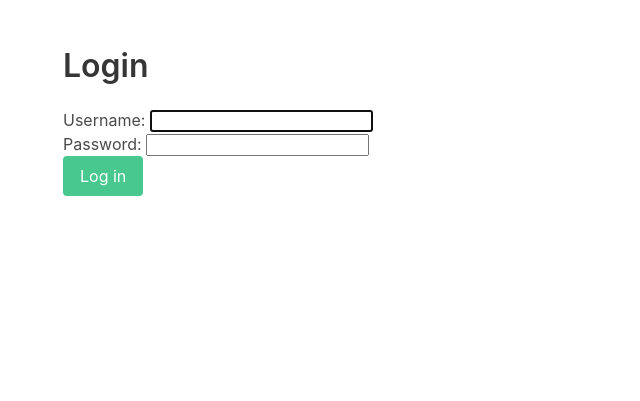
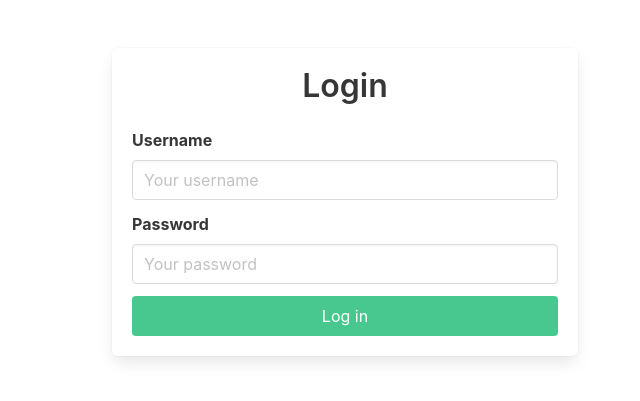
Before and after one commit to Oaksas/remotejobs, a Django app: page /login/ in a window 1280 px wide. Shown: the part 56-457 px from the top of the page, without its empty margins (295-935 px from the left). Run offline with Django 5.2, Linux system fonts and the light colour scheme.

Commit message:
Fix urls

````diff
--- a/apps/core/views.py
+++ b/apps/core/views.py
@@ -8,7 +8,7 @@ from apps.userprofile.models import UserProfile
 
 
 def frontpage(request):
-    jobs = Job.objects.all()[0:3]
+    jobs = Job.objects.all().order_by('-created_at')[:3]
     return render(request, 'core/frontPage.html', {'jobs': jobs})
 
 
--- /dev/null
+++ b/apps/notification/urls.py
@@ -0,0 +1,8 @@
+from django.urls import path
+
+from .views import notifications
+
+urlpatterns = [
+    path('', notifications, name="notifications"),
+
+]
--- a/remotejobs/urls.py
+++ b/remotejobs/urls.py
@@ -30,5 +30,6 @@ urlpatterns = [
 
     path('jobs/', include('apps.job.urls')),
     path('dashboard/', include('apps.userprofile.urls')),
+    path('notifications/', include('apps.notification.urls')),
 
 ]
--- a/templates/core/base.html
+++ b/templates/core/base.html
@@ -20,7 +20,7 @@
                 {% if user.is_authenticated %}
                 <a href="{% url 'dashboard' %}" class="navbar-item">Dashboard</a>
                 <a href="{% url 'all_jobs' %}" class="navbar-item">All Jobs</a>
-                <a href="" class="navbar-item"><ion-icon name="notifications-outline" size="medium"></ion-icon> {{notifications.count}}</a>
+                <a href="{%url 'notifications'%}" class="navbar-item"><ion-icon name="notifications-outline" size="medium"></ion-icon> {{notifications.count}}</a>
                 {% endif %}
                 <div class="navbar-item">
                     <div class="buttons">
--- a/templates/core/login.html
+++ b/templates/core/login.html
@@ -2,22 +2,33 @@
 
 {% block content %}
 <div class="container">
-    <div class="columns">
-        <div class="column is-6 is-offset-3">
-            <h1 class="title"> Login</h1>
+    <div class="columns is-centered">
+        <div class="column is-5">
+            <div class="box">
+                <h1 class="title has-text-centered">Login</h1>
                 <form action="." method="post">
                     {% csrf_token %}
-                {{ form.as_p }}
+                    <div class="field">
+                        <label class="label">Username</label>
+                        <div class="control">
+                            <input class="input" type="text" name="username" placeholder="Your username">
+                        </div>
+                    </div>
+                    <div class="field">
+                        <label class="label">Password</label>
+                        <div class="control">
+                            <input class="input" type="password" name="password" placeholder="Your password">
+                        </div>
+                    </div>
                     <div class="field">
                         <div class="control">
-                        <button class="button is-success">Log in</button>
+                            <button class="button is-success is-fullwidth">Log in</button>
                         </div>
-
                     </div>
                 </form>
             </div>
         </div>
     </div>
+</div>
 
 {% endblock %}
-```
--- a/templates/job/apply_for_job.html
+++ b/templates/job/apply_for_job.html
@@ -1,6 +1,8 @@
 {% extends 'core/base.html' %}
 
 {% block content %}
+
+<div class="container mt-5">
 <div class="is-flex is-justify-content-space-between is-5 gap-3 ">
     <button class="button is-info mr-4 mb-4 ">/></button>
     <h1 class="title">{{job.title}}</h1>
@@ -48,4 +50,6 @@
     <a href="{% url 'view_application' job.id %}">View Application</a>
 
 {% endif %}
+
+</div>
 {% endblock %}
````
Also changed, not shown: apps/notification/views.py (+5 -2 lines), templates/job/job_detail.html (+11 -2 lines), templates/notification/notifications.html (+5 -3 lines). Lines whose indentation alone changed are shown as unchanged.
